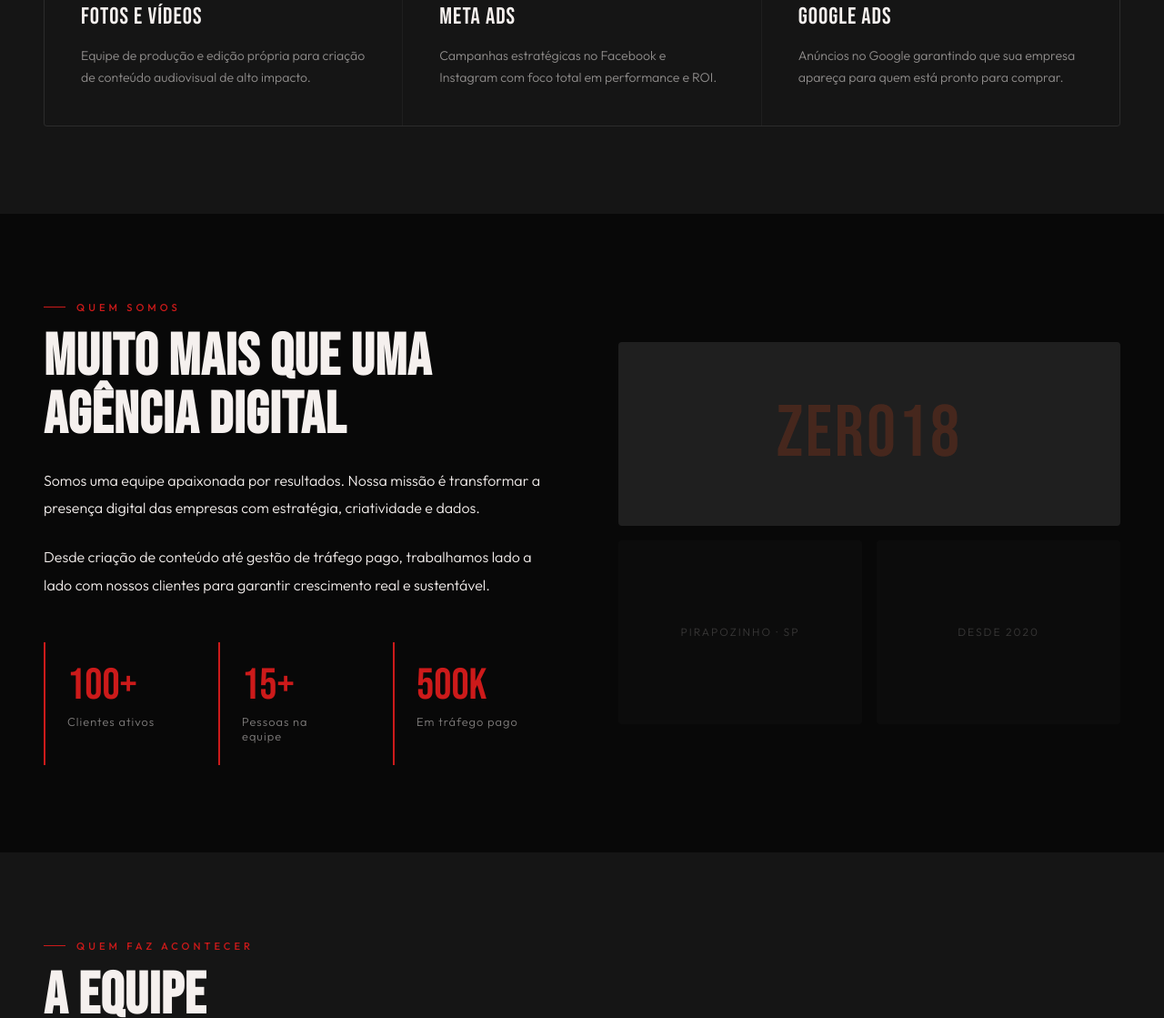
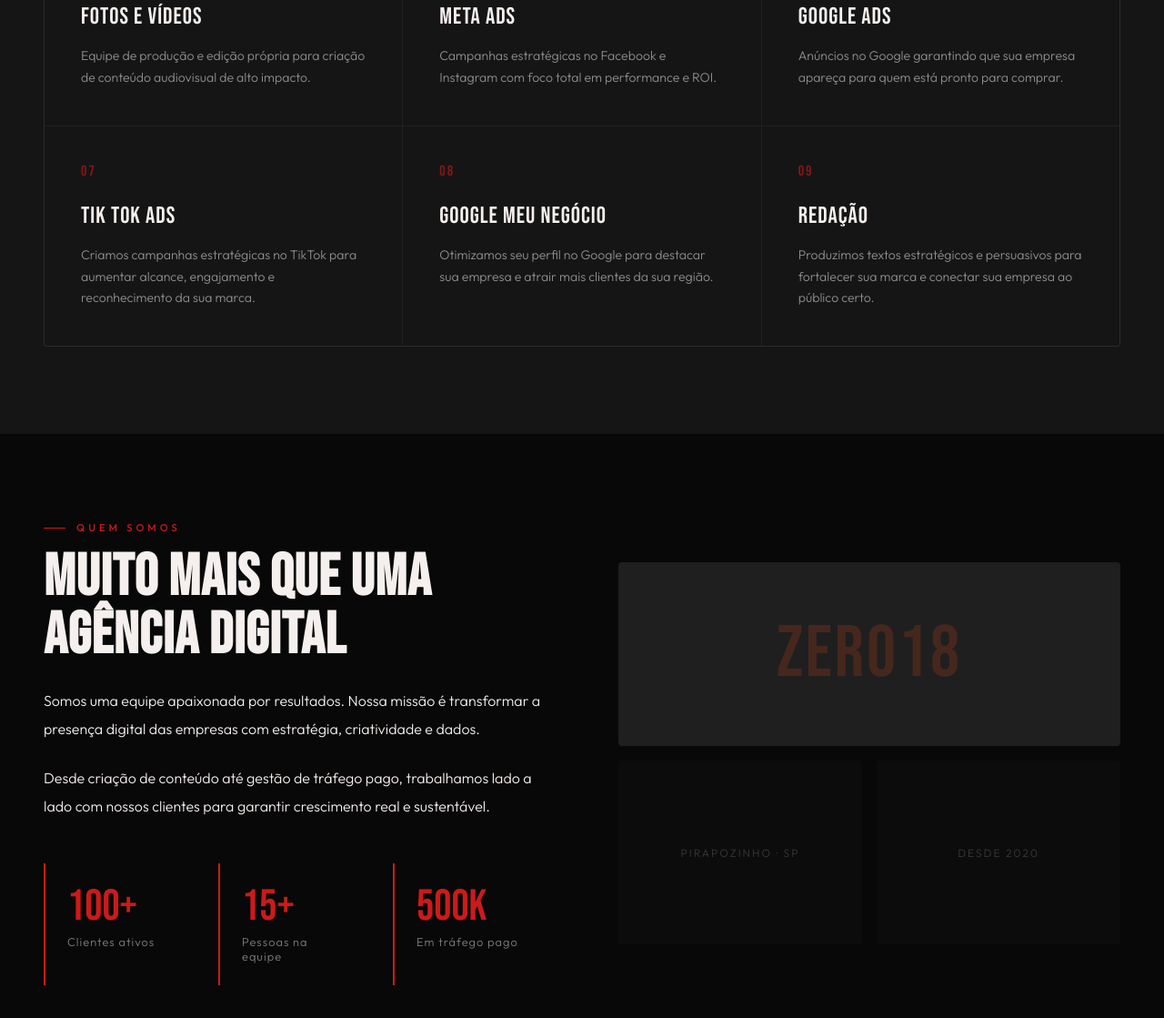
Before and after one commit to kcaldeira-dev/agenciazero18, a plain HTML site: page index.html in a window 1280 px wide. Shown: the part 1425-2544 px from the top of the page at 91% size. Drawn offline with Linux system fonts and the light colour scheme.

Commit message:
Alterações | HTML e Adição de imagens no srcs

```diff
--- a/index.html
+++ b/index.html
@@ -60,8 +60,8 @@
 <!-- TICKER -->
 <div class="ticker">
   <div class="ticker-track">
-    <div class="ticker-item">GESTÃO DE REDES <span>✦</span> IDENTIDADE VISUAL <span>✦</span> META ADS <span>✦</span> GOOGLE ADS <span>✦</span> PRODUÇÃO AUDIOVISUAL <span>✦</span> CRIAÇÃO DE SITES <span>✦</span></div>
-    <div class="ticker-item">GESTÃO DE REDES <span>✦</span> IDENTIDADE VISUAL <span>✦</span> META ADS <span>✦</span> GOOGLE ADS <span>✦</span> PRODUÇÃO AUDIOVISUAL <span>✦</span> CRIAÇÃO DE SITES <span>✦</span></div>
+    <div class="ticker-item">GESTÃO DE REDES <span>✦</span> IDENTIDADE VISUAL <span>✦</span> META ADS <span>✦</span> GOOGLE ADS <span>✦</span> PRODUÇÃO AUDIOVISUAL <span>✦</span> CRIAÇÃO DE SITES <span>✦</span> TIK TOK ADS <span>✦</span> REDAÇÃO <span>✦</span> GOOGLE MEU NEGÓCIO <span>✦</span></div>
+    <div class="ticker-item">GESTÃO DE REDES <span>✦</span> IDENTIDADE VISUAL <span>✦</span> META ADS <span>✦</span> GOOGLE ADS <span>✦</span> PRODUÇÃO AUDIOVISUAL <span>✦</span> CRIAÇÃO DE SITES <span>✦</span> TIK TOK ADS <span>✦</span> REDAÇÃO <span>✦</span> GOOGLE MEU NEGÓCIO <span>✦</span></div>
   </div>
 </div>
 
@@ -99,6 +99,21 @@
       <div class="servico-num">06</div>
       <div class="servico-title">GOOGLE ADS</div>
       <p class="servico-desc">Anúncios no Google garantindo que sua empresa apareça para quem está pronto para comprar.</p>
+    </div>
+    <div class="servico-card fade-in fade-delay-2">
+      <div class="servico-num">07</div>
+      <div class="servico-title">TIK TOK ADS</div>
+      <p class="servico-desc">Criamos campanhas estratégicas no TikTok para aumentar alcance, engajamento e reconhecimento da sua marca.</p>
+    </div>
+    <div class="servico-card fade-in fade-delay-2">
+      <div class="servico-num">08</div>
+      <div class="servico-title">GOOGLE MEU NEGÓCIO</div>
+      <p class="servico-desc">Otimizamos seu perfil no Google para destacar sua empresa e atrair mais clientes da sua região.</p>
+    </div>
+    <div class="servico-card fade-in fade-delay-2">
+      <div class="servico-num">09</div>
+      <div class="servico-title">REDAÇÃO</div>
+      <p class="servico-desc">Produzimos textos estratégicos e persuasivos para fortalecer sua marca e conectar sua empresa ao público certo.</p>
     </div>
   </div>
 </section>
@@ -145,7 +160,7 @@
     <!-- JULIO - CEO -->
     <div class="equipe-card fade-in">
       <div class="equipe-avatar">
-        <img src="https://static.wixstatic.com/media/36b329_c4147a3322c14260bc782d2be5210113~mv2.jpg/v1/crop/x_0,y_273,w_1054,h_1054/fill/w_400,h_400,al_c,q_80/photo.jpg" alt="Julio Henrique" onerror="this.parentNode.innerHTML='JH'">
+        <img src="srcs/IMG_0787.JPG" alt="Julio Henrique" onerror="this.parentNode.innerHTML='JH'">
       </div>
         <div class="equipe-info">
         <div class="equipe-nome">Julio Henrique</div>
@@ -169,7 +184,7 @@
     <!-- FERNANDA - FINANCEIRO -->
     <div class="equipe-card fade-in fade-delay-2">
       <div class="equipe-avatar">
-        <img src="https://static.wixstatic.com/media/39dd32_e5aba6d9ff8a450dbad14c0c77b8b3e1~mv2.png/v1/fill/w_400,h_400/photo.png" alt="Fernanda Vila" onerror="this.parentNode.innerHTML='FV'">
+        <img src="srcs/Captura de tela 2026-05-12 140245.png" alt="Fernanda Vila" onerror="this.parentNode.innerHTML='FV'">
       </div>
       <div class="equipe-info">
         <div class="equipe-nome">Fernanda Vila</div>
@@ -179,9 +194,6 @@
     </div>
   </div>
 
-  <div style="text-align:center; margin-top: 3rem;">
-    <a href="https://www.agenciazero18.com.br/equipe" class="btn-ghost" style="display:inline-block;" target="_blank">Ver toda a equipe →</a>
-  </div>
 </section>
 
 <!-- CONTATO -->
```
Also changed, not shown: srcs/Captura de tela 2026-05-12 140245.png (added), 1 other file.
